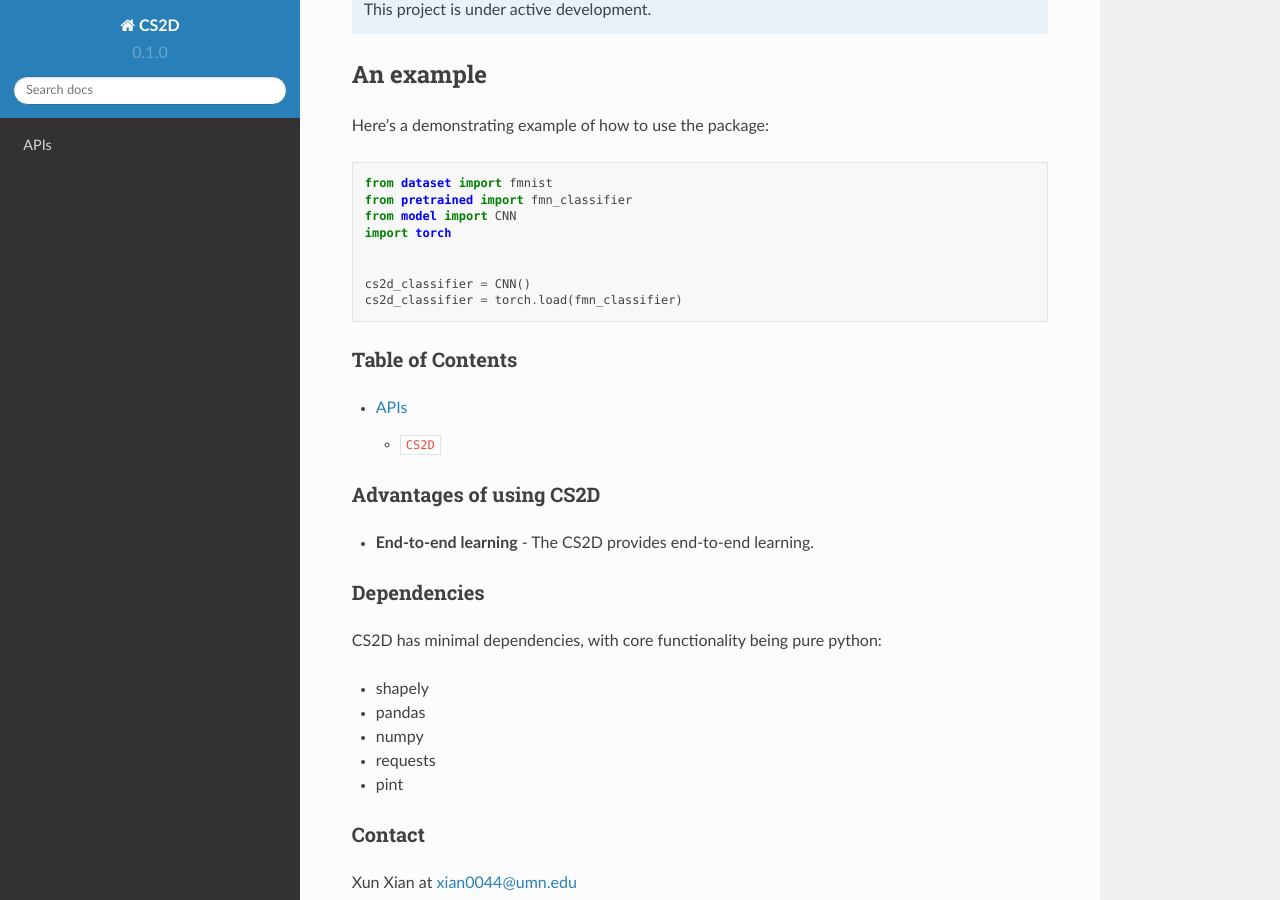
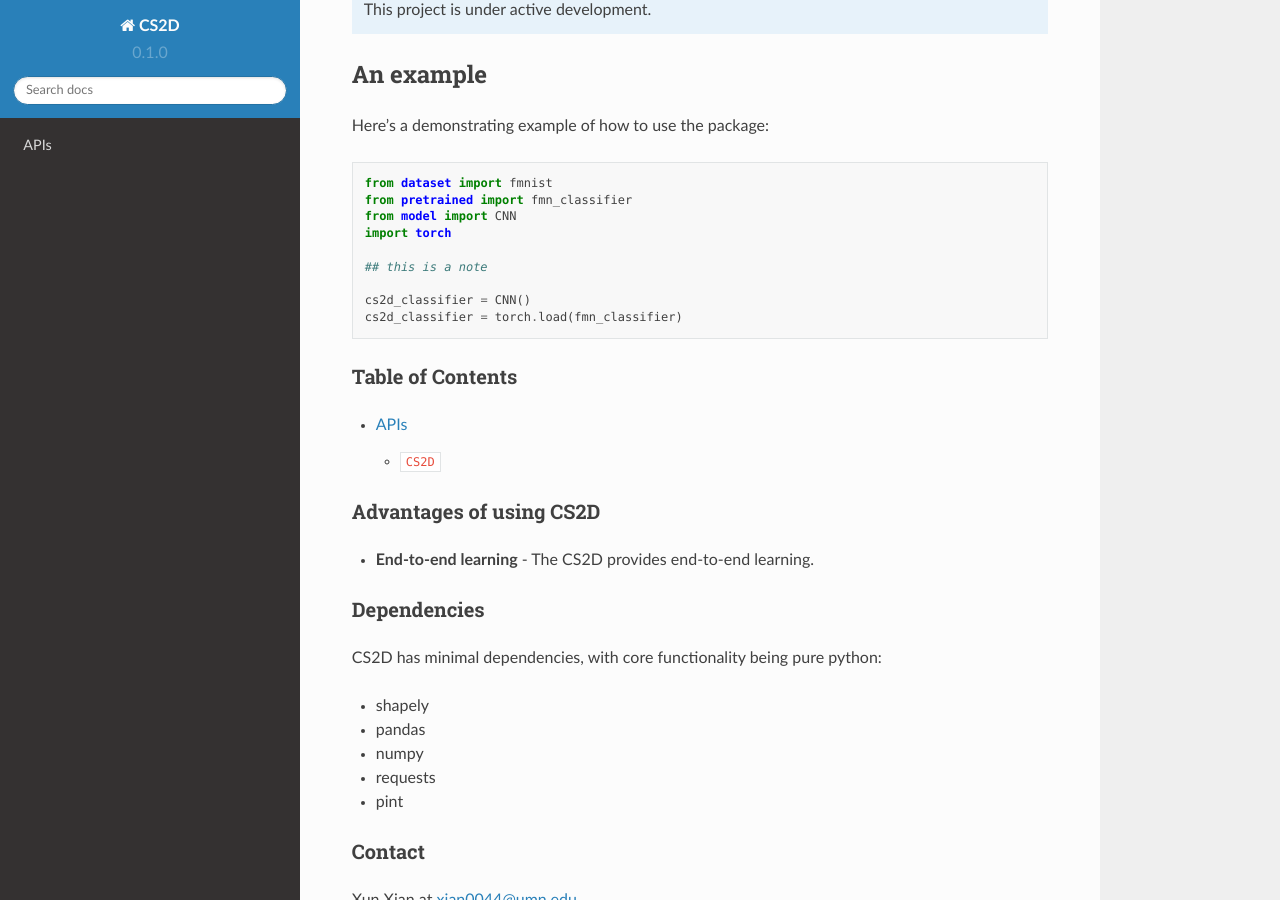
Before and after one commit to jeremyxianx/bd_cs2d, a Sphinx documentation site: the page built from docs/source/index.rst, in a window 1280 px wide and 900 px high, scrolled down 323 px. Built offline with Sphinx 7.4.7 and the Read the Docs theme 2.0.0, drawn with Linux system fonts in a browser that asks for light colours.

Commit message:
Update index.rst

```diff
--- a/docs/source/index.rst
+++ b/docs/source/index.rst
@@ -28,6 +28,7 @@
    from model import CNN
    import torch
 
+   ## this is a note
 
    cs2d_classifier = CNN()
    cs2d_classifier = torch.load(fmn_classifier)
```
